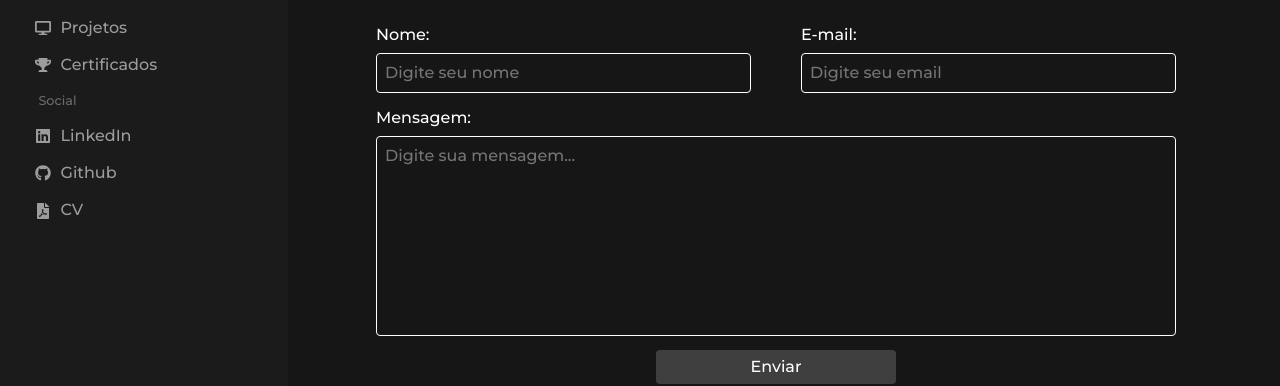
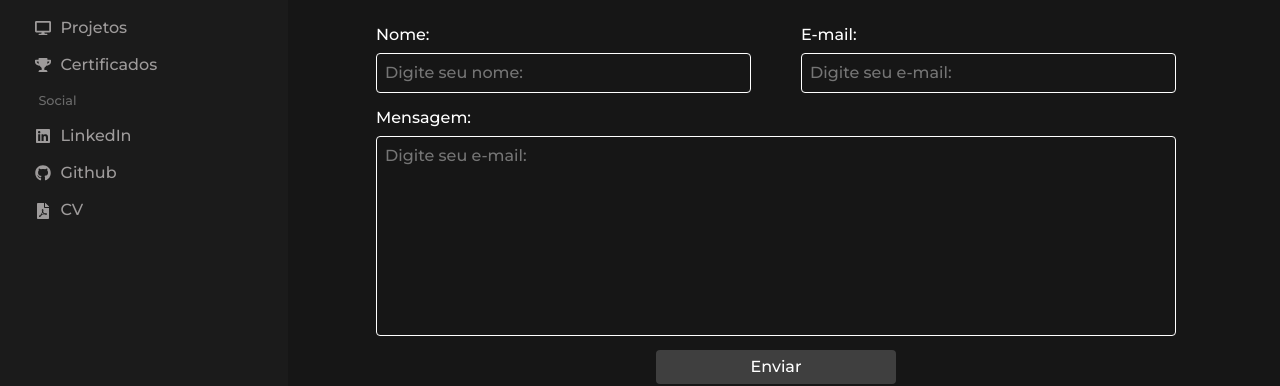
Before and after one commit to henriquepx/my_portfolio, a React (Vite) app: page /footer in a window 1280 px wide. Shown: the part 262-648 px from the top of the page. Built offline with nearby package versions, Linux system fonts and the light colour scheme; a web font is replaced by a local one.

Commit message:
feat: footer translation

```diff
--- a/src/App.jsx
+++ b/src/App.jsx
@@ -9,7 +9,6 @@ import Home from './sections/Home';
 import { BrowserRouter, Route, Routes } from 'react-router-dom';
 import Profile from './sections/Profile';
 import Certificates from './sections/Certificates';
-
 
 function App() {
 
--- a/src/components/Form.jsx
+++ b/src/components/Form.jsx
@@ -1,6 +1,7 @@
 import styled from 'styled-components';
 import { useRef  } from 'react';
 import emailjs from '@emailjs/browser';
+import { useTranslation } from "react-i18next";
 
 const ContainerForm = styled.div`
    width: 100%;
@@ -67,6 +68,9 @@ const EveryInput = styled.div`
 `
 
 const Form = () => {
+
+    const { t } = useTranslation();
+
     const form = useRef();
 
   const sendEmail = (e) => {
@@ -86,10 +90,10 @@ const Form = () => {
             <FormStyle ref={form} onSubmit={sendEmail}>
                 <NameEmail>
                     <EveryInput>
-                        <LabelForm htmlFor="user_name">Nome:</LabelForm>
+                        <LabelForm htmlFor="user_name">{t("contact.ContactName")}</LabelForm>
                         <InputStyle
                             type="text"
-                            placeholder="Digite seu nome"
+                            placeholder={t("contact.ContactPlaceName")}
                             name="from_name"
                             id="user_name"
                         />
@@ -98,20 +102,20 @@ const Form = () => {
                     <LabelForm htmlFor="user_email">E-mail:</LabelForm>
                     <InputStyle
                         type="text"
-                        placeholder="Digite seu email"
+                        placeholder={t("contact.ContactPlaceEmail")}
                         name="reply_to"
                         id="user_email"
                     />
                     </EveryInput>
                 </NameEmail>
-                <LabelForm htmlFor="message">Mensagem:</LabelForm>
+                <LabelForm htmlFor="message">{t("contact.ContactMessage")}</LabelForm>
                 <TextareaStyle
-                    placeholder="Digite sua mensagem..."
+                    placeholder={t("contact.ContactPlaceMessage")}
                     name="message"
                     id="message"
                 />
 
-                <ButtonSubmitForm type="submit" value="Send">Enviar</ButtonSubmitForm>
+                <ButtonSubmitForm type="submit" value="Send">{t("contact.Submit")}</ButtonSubmitForm>
             </FormStyle>
         </ContainerForm>
     );
--- a/src/locale/en-us.json
+++ b/src/locale/en-us.json
@@ -34,5 +34,13 @@
         "About5": "The field of technology, and especially Software Development, requires dedication to constant updating.I am aware that the industry evolves rapidly, and I am committed to staying ahead of these changes. As a professional, investing time in study and experimentation is essential to staying relevant and competitive. I believe that learning is a continuous journey, and I am eager to embrace new challenges and opportunities.",
         "About6": "My personality is characterized by perseverance, resilience and preparation. I see every obstacle as a chance to grow, and my pursuit of excellence drives my daily actions.I am committed to making a significant contribution to any team and project I get involved in.",
         "About7": "Fun facts about me: I like running, reading books on economics and investments, and my favorite hobbies are dining out and getting to know different cuisines with the woman in my life, traveling, and watching soccer."
+    },
+    "contact": {
+        "ContactName": "Name: ",
+        "ContactPlaceName": "Write your name: ",
+        "ContactPlaceEmail": "Write your e-mail: ",
+        "ContactMessage": "Message: ",
+        "ContactPlaceMessage": "Write your e-mail: ",
+        "Submit": "Submit"
     }
 }
--- a/src/locale/pt-br.json
+++ b/src/locale/pt-br.json
@@ -34,5 +34,13 @@
         "About5": "A área de tecnologia, e especialmente o Desenvolvimento de Software, exige dedicação à constante atualização. Estou consciente de que a indústria evolui rapidamente, e estou comprometido em estar sempre à frente dessas mudanças. Como profissional, investir tempo em estudo e experimentação é essencial para me manter relevante e competitivo. Acredito que o aprendizado é uma jornada contínua, e estou ansioso para abraçar novos desafios e oportunidades.",
         "About6": "Minha personalidade é caracterizada pela perseverança, resiliência e preparação. Encaro cada obstáculo como uma chance de crescimento, e minha busca pela excelência impulsiona minhas ações diárias. Estou comprometido em contribuir de forma significativa em qualquer equipe e projeto em que eu me envolva.",
         "About7": "Curiosidades sobre mim: gosto de correr, ler livros sobre Economia e Investimentos, meu hobbie preferido é jantar fora e conhecer culinária diferente com a companhia da mulher da minha vida, viajar e assistir futebol."
+    },
+    "contact": {
+        "ContactName": "Nome: ",
+        "ContactPlaceName": "Digite seu nome: ",
+        "ContactPlaceEmail": "Digite seu e-mail: ",
+        "ContactMessage": "Mensagem: ",
+        "ContactPlaceMessage": "Digite seu e-mail: ",
+        "Submit": "Enviar"
     }
 }
```
